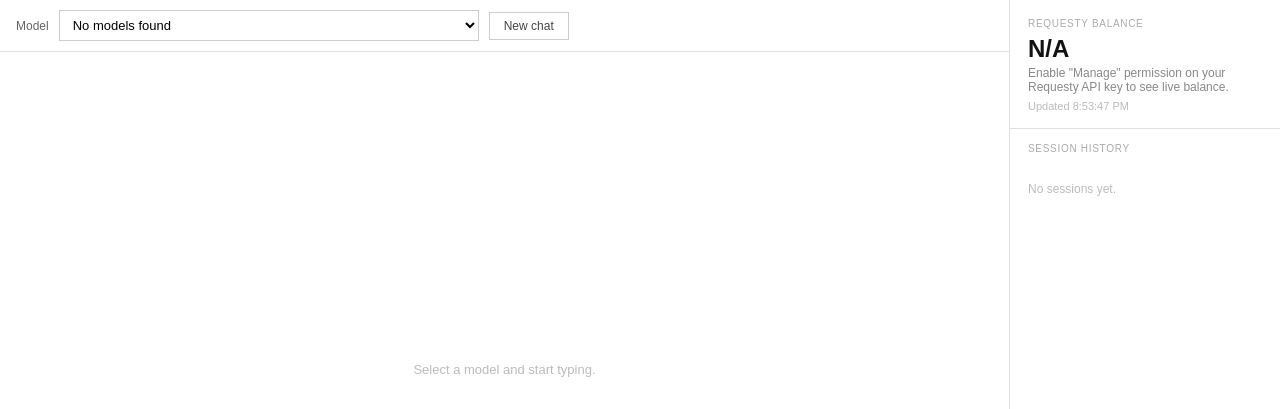
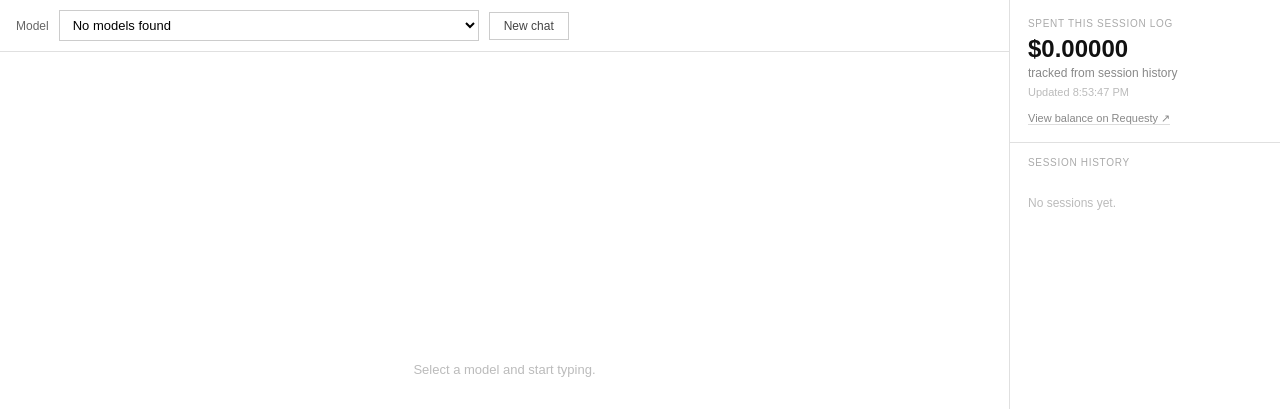
Before and after one commit to jeenalchandra-projects/requesty-chat, a FastAPI app: page /chat in a window 1280 px wide. Shown: the part 40-449 px from the top of the page. Run offline with FastAPI, Linux system fonts and the light colour scheme; data that the repository does not hold is empty.

Commit message:
Replace Requesty balance API with local spend tracker + dashboard link

```diff
--- a/main.py
+++ b/main.py
@@ -108,26 +108,10 @@ async def api_models(request: Request):
 async def api_balance(request: Request):
     if not _auth(request):
         raise HTTPException(401)
-
-    # Try to get live balance from Requesty management API.
-    # Requires "manage" permission on the API key (Settings → API Keys → Edit → enable Manage).
-    async with httpx.AsyncClient() as client:
-        try:
-            r = await client.get(
-                f"{REQUESTY_MGMT}/manage/org",
-                headers={"Authorization": f"Bearer {REQUESTY_API_KEY}"},
-                timeout=10.0,
-            )
-            if r.status_code == 200:
-                return r.json()   # { name, balance }
-            # 403 → key lacks manage permission; fall through to local fallback
-        except Exception:
-            pass
-
-    # Fallback: sum costs from local session log
+    # Sum costs recorded in our own session log
     sessions = get_sessions(limit=10000)
     local_spend = sum(s["total_cost"] or 0 for s in sessions)
-    return {"balance": None, "local_spend": local_spend, "needs_manage_permission": True}
+    return {"local_spend": round(local_spend, 6)}
 
 
 @app.post("/api/chat/stream")
--- a/templates/chat.html
+++ b/templates/chat.html
@@ -258,10 +258,16 @@
   <!-- Sidebar -->
   <div class="sidebar">
     <div class="balance-box">
-      <div class="section-label">Requesty Balance</div>
+      <div class="section-label">Spent this session log</div>
       <div class="balance-primary" id="bal-primary">—</div>
-      <div class="balance-sub" id="bal-sub"></div>
+      <div class="balance-sub" id="bal-sub">tracked from session history</div>
       <div class="balance-updated" id="bal-updated"></div>
+      <div style="margin-top:10px">
+        <a href="https://app.requesty.ai" target="_blank"
+           style="font-size:11px;color:#888;text-decoration:none;border-bottom:1px solid #ddd;">
+          View balance on Requesty ↗
+        </a>
+      </div>
     </div>
     <div class="history-box">
       <div class="section-label">Session History</div>
@@ -336,24 +342,7 @@
       const r = await fetch('/api/balance');
       const d = await r.json();
 
-      if (d.needs_manage_permission) {
-        // API key lacks manage permission — show local spend as fallback
-        primary.textContent = 'N/A';
-        sub.className = 'balance-sub';
-        sub.textContent = d.local_spend > 0
-          ? 'Local spend tracked: $' + fmt(d.local_spend, 5)
-          : 'Enable "Manage" permission\non your Requesty API key\nto see live balance.';
-      } else if (d.balance !== undefined && d.balance !== null) {
-        primary.textContent = '$' + fmt(d.balance, 4);
-        if (d.name) {
-          sub.className = 'balance-sub';
-          sub.textContent = d.name;
-        }
-      } else {
-        primary.textContent = 'N/A';
-        sub.className = 'balance-err';
-        sub.textContent = (d.error || '').slice(0, 80);
-      }
+      primary.textContent = '$' + fmt(d.local_spend ?? 0, 5);
       updated.textContent = 'Updated ' + new Date().toLocaleTimeString();
     } catch (e) {
       primary.textContent = 'Error';
```
